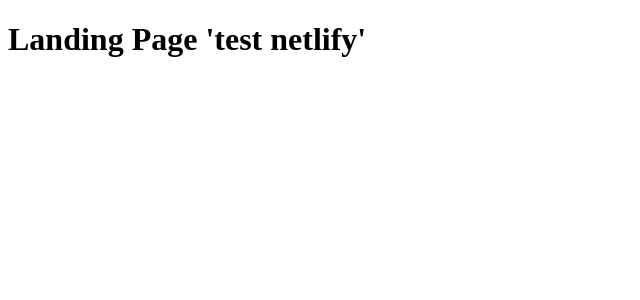
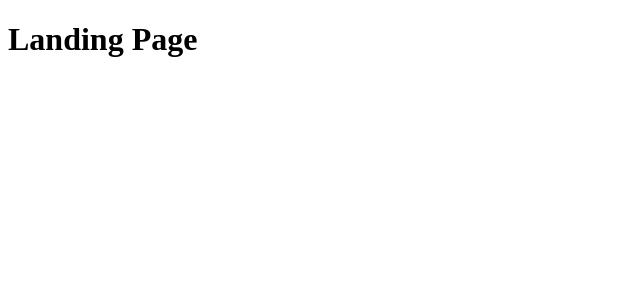
Before and after one commit to cecidlp/kanban, a Vue app: page / in a window 1280 px wide. Shown: the top 300 px of the page, without its empty margins (0-640 px from the left). Built offline with nearby package versions, Linux system fonts and the light colour scheme.

Commit message:
updated before test netlify

```diff
--- a/src/pages/LandingPage.vue
+++ b/src/pages/LandingPage.vue
@@ -3,6 +3,6 @@
 
 <template>
   <div>
-    <h1>Landing Page 'test netlify'</h1>
+    <h1>Landing Page</h1>
   </div>
 </template>
```
